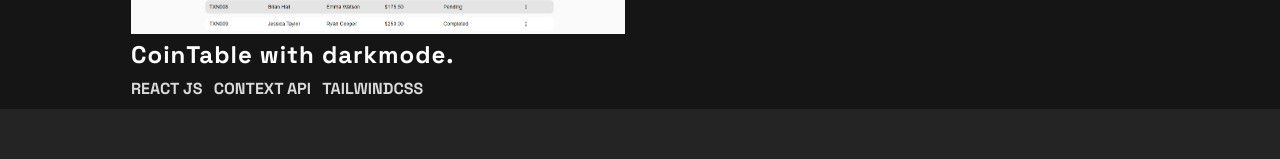
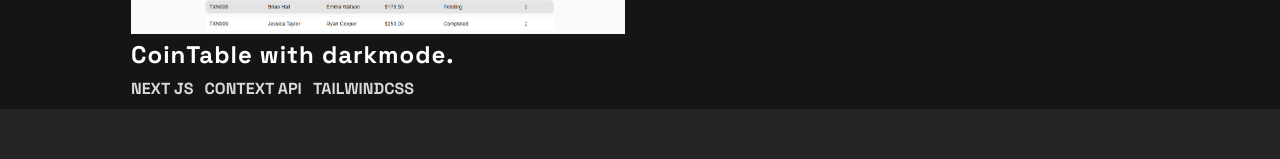
Before and after one commit to deji2ghost/myPortfolio, a React (Create React App) app: page / in a window 1280 px wide. Shown: the part 1601-1760 px from the top of the page. Built offline with nearby package versions, Linux system fonts and the light colour scheme.

Commit message:
new commit.

```diff
--- a/src/shared/Projects/Projects.tsx
+++ b/src/shared/Projects/Projects.tsx
@@ -35,7 +35,7 @@
       accessVariant:isTab?'hover':'static',
       code_url:'#',
       website_url:'https://intellisight-two.vercel.app/',
-      stacks:['REACT JS','Context Api', 'TailwindCss'],
+      stacks:['Next JS','Context Api', 'TailwindCss'],
       projectName:'CoinTable with darkmode.',
       projectImage: table
     },
```
